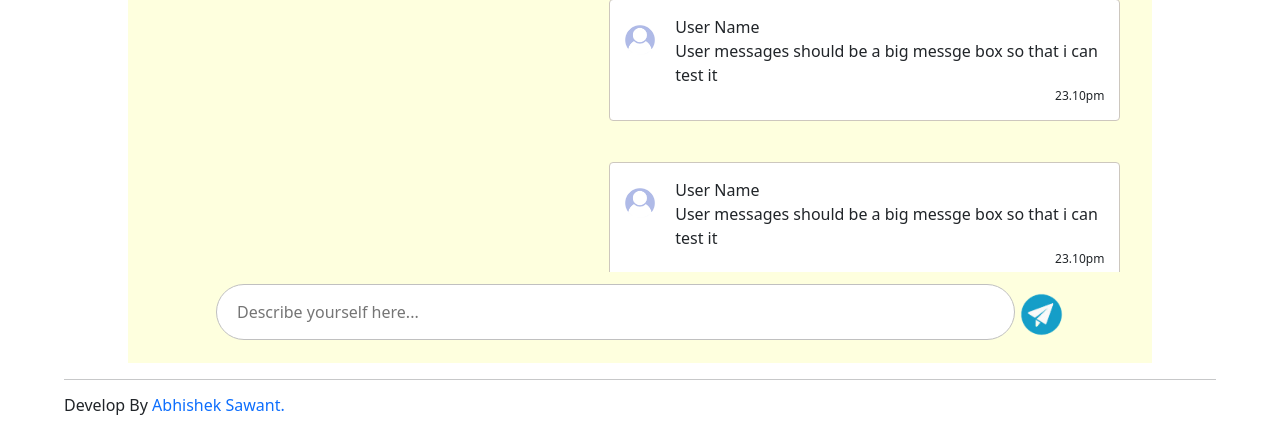
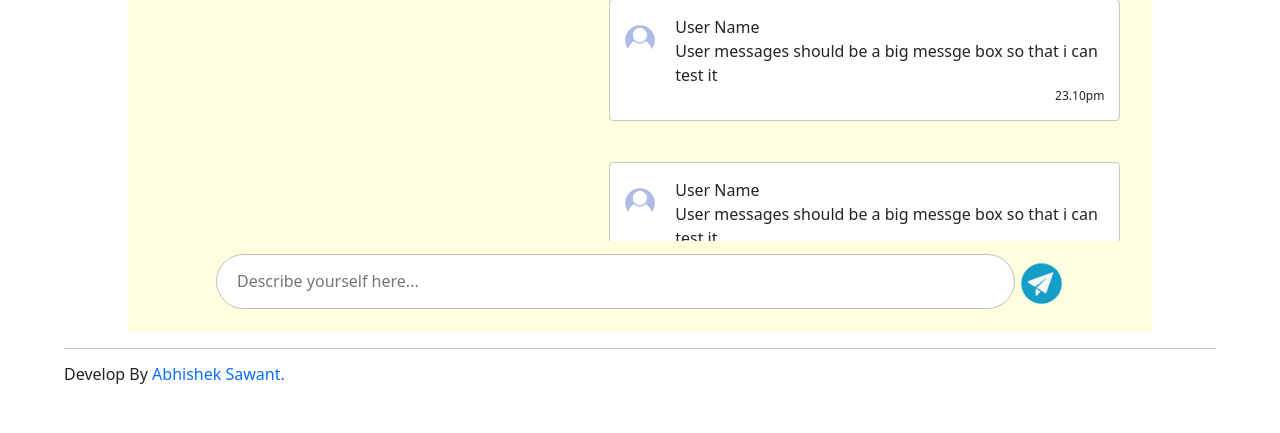
Before and after one commit to Abhisawant52/Chat-Room, a PHP site: page / in a window 1280 px wide. Shown: the part 598-1031 px from the top of the page. Run offline with PHP 8.4, Linux system fonts and the light colour scheme.

Commit message:
Update style.css

```diff
--- a/style.css
+++ b/style.css
@@ -17,7 +17,7 @@
 }
 .ibox-Content{
 	Margin:2% 10% 0 10%;
-	height:75vh;
+	height:72vh;
 	overflow-y:auto;
 	background: #feffde;
 	padding:1px;
```
